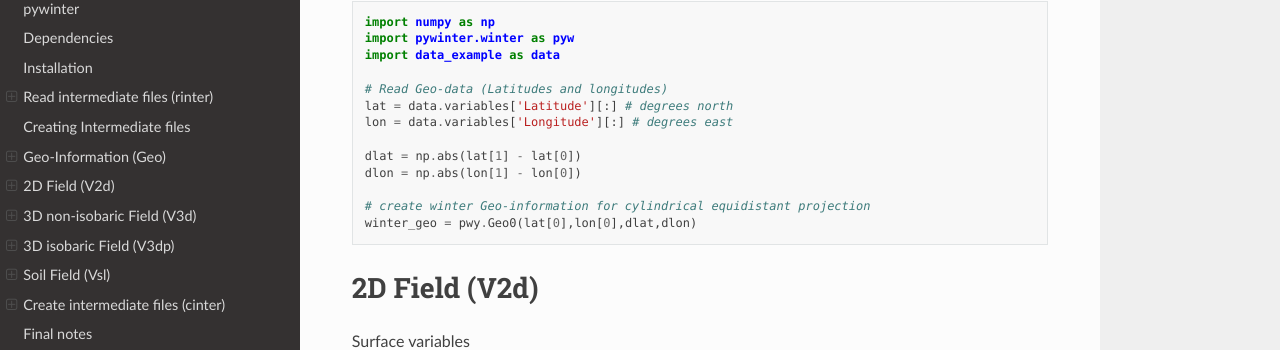
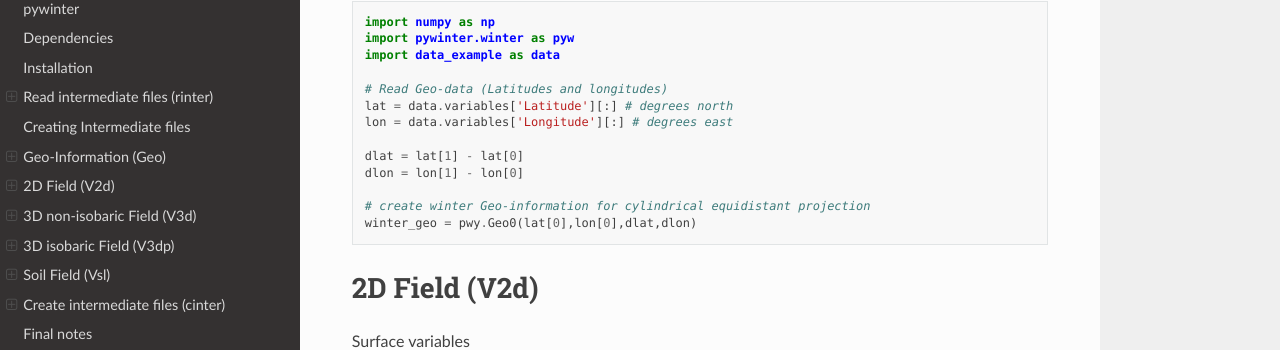
Before and after one commit to dniloash/Pywinter, a Sphinx documentation site: the page built from rtdoc/source/index.rst, in a window 1280 px wide and 900 px high, scrolled down 3739 px. Shown: the part 111-461 px from the top of the window. Built offline with Sphinx 7.4.7 and the Read the Docs theme 2.0.0, drawn with Linux system fonts in a browser that asks for light colours.

Commit message:
Update docs

```diff
--- a/rtdoc/source/index.rst
+++ b/rtdoc/source/index.rst
@@ -183,8 +183,8 @@ Example
 	lat = data.variables['Latitude'][:] # degrees north
 	lon = data.variables['Longitude'][:] # degrees east
 
-	dlat = np.abs(lat[1] - lat[0])
-	dlon = np.abs(lon[1] - lon[0])
+	dlat = lat[1] - lat[0]
+	dlon = lon[1] - lon[0]
 
 	# create winter Geo-information for cylindrical equidistant projection
 	winter_geo = pwy.Geo0(lat[0],lon[0],dlat,dlon)
```
